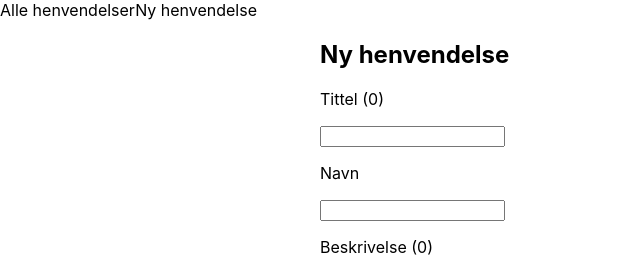
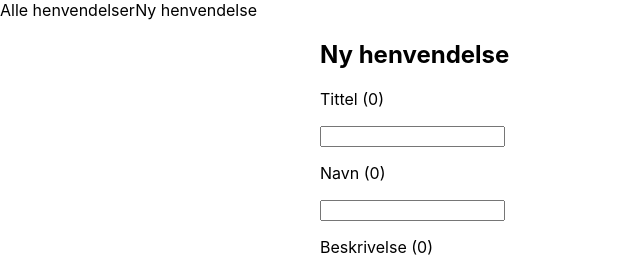
Before and after one commit to Ranum99/G9_Web-app_eksamen, a Next.js app in the folder helpdesk/: page /issues/create in a window 1280 px wide. Shown: the top 271 px of the page, without its empty margins (0-643 px from the left). Built offline with nearby package versions, Linux system fonts and the light colour scheme.

Commit message:
Laget om form som komponent

```diff
--- a/helpdesk/components/SupportForm.js
+++ b/helpdesk/components/SupportForm.js
@@ -4,6 +4,7 @@ import { useState } from 'react'
 import Dropdown from './dropdown'
 
 import { validate } from '@/lib/validation'
+import SupportFormComponent from './SupportFormComponent'
 
 const importance = [
   { value: 1, name: 'Lav' },
@@ -91,43 +92,33 @@ const SupportForm = () => {
   return (
     <form className="support_form" onSubmit={handleSendSupport}>
       <h2>Ny henvendelse</h2>
-      <div>
-        <label htmlFor="title">Tittel ({form.title.length})</label>
-        <p className="error">{error?.title}</p>
-        <input
-          type="text"
+      <SupportFormComponent
+        type="input"
         id="title"
-          name="title"
-          onChange={handleInputOnChange}
+        title="Tittel"
+        error={error?.title}
+        required="true"
+        handleInputOnChange={handleInputOnChange}
         value={form.title}
       />
-      </div>
-      <div>
-        <label htmlFor="creator">Navn</label>
-        <p className="error">{error?.creator}</p>
-        <input
-          type="text"
+      <SupportFormComponent
+        type="input"
         id="creator"
-          name="creator"
-          required={true}
-          onChange={handleInputOnChange}
+        title="Navn"
+        error={error?.creator}
+        required="true"
+        handleInputOnChange={handleInputOnChange}
         value={form.creator}
       />
-      </div>
-      <div>
-        <label htmlFor="description">
-          Beskrivelse ({form.description.length})
-        </label>
-        <p className="error">{error?.description}</p>
-        <textarea
-          type="text"
+      <SupportFormComponent
+        type="textarea"
         id="description"
-          name="description"
-          required={true}
-          onChange={handleInputOnChange}
+        title="Beskrivelse"
+        error={error?.description}
+        required="true"
+        handleInputOnChange={handleInputOnChange}
         value={form.description}
       />
-      </div>
       <Dropdown
         name="importance"
         handleInputOnChange={handleInputOnChange}
--- /dev/null
+++ b/helpdesk/components/SupportFormComponent.js
@@ -0,0 +1,29 @@
+export default function SupportFormComponent({ type, id, title, error, required, handleInputOnChange, value }) {
+  return (
+    <div>
+      <label htmlFor={id}>{title} ({value.length})</label>
+      <p className='error'>{error}</p>
+      {type === 'input' ?
+        (
+          <input
+            type='text'
+            id={id}
+            name={id}
+            required={required}
+            onChange={handleInputOnChange}
+            value={value}
+          />
+        )
+      : (
+        <textarea
+          type='text'
+          id={id}
+          name={id}
+          required={required}
+          onChange={handleInputOnChange}
+          value={value}
+        />
+      )}
+    </div>
+  )
+}
```
Lines whose indentation alone changed are shown as unchanged.
